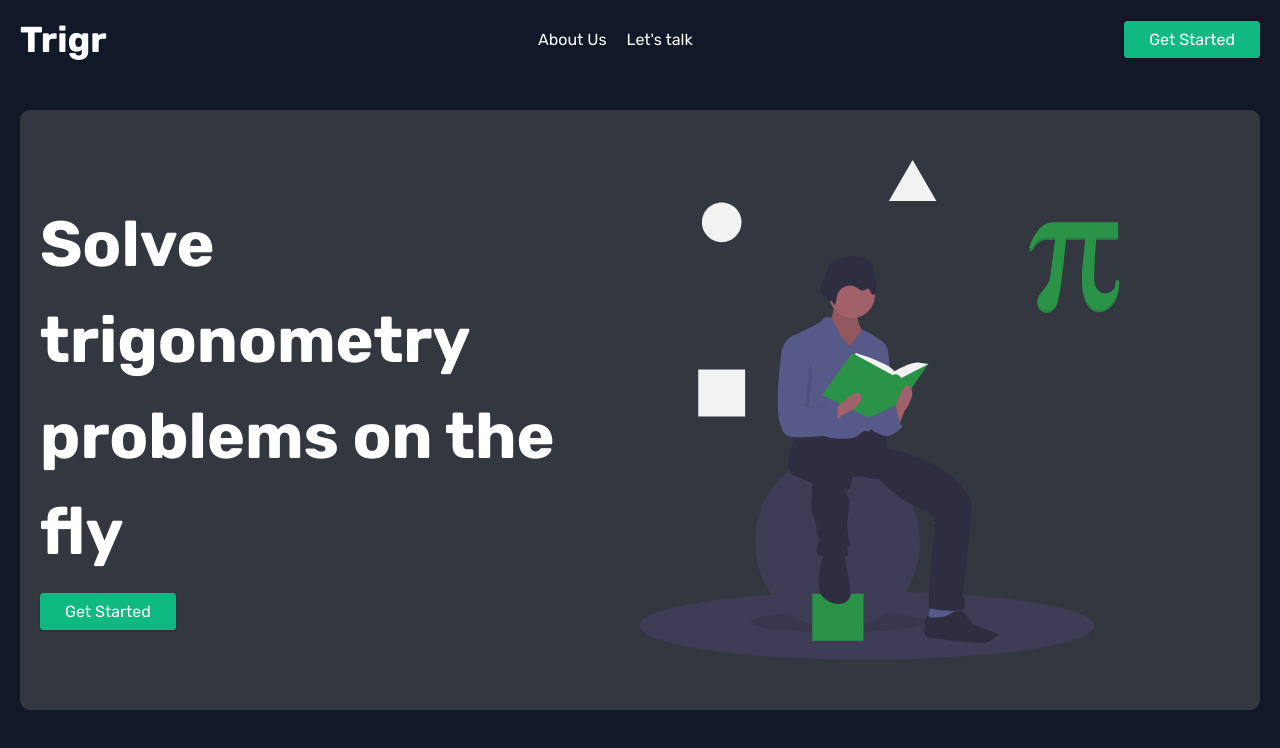
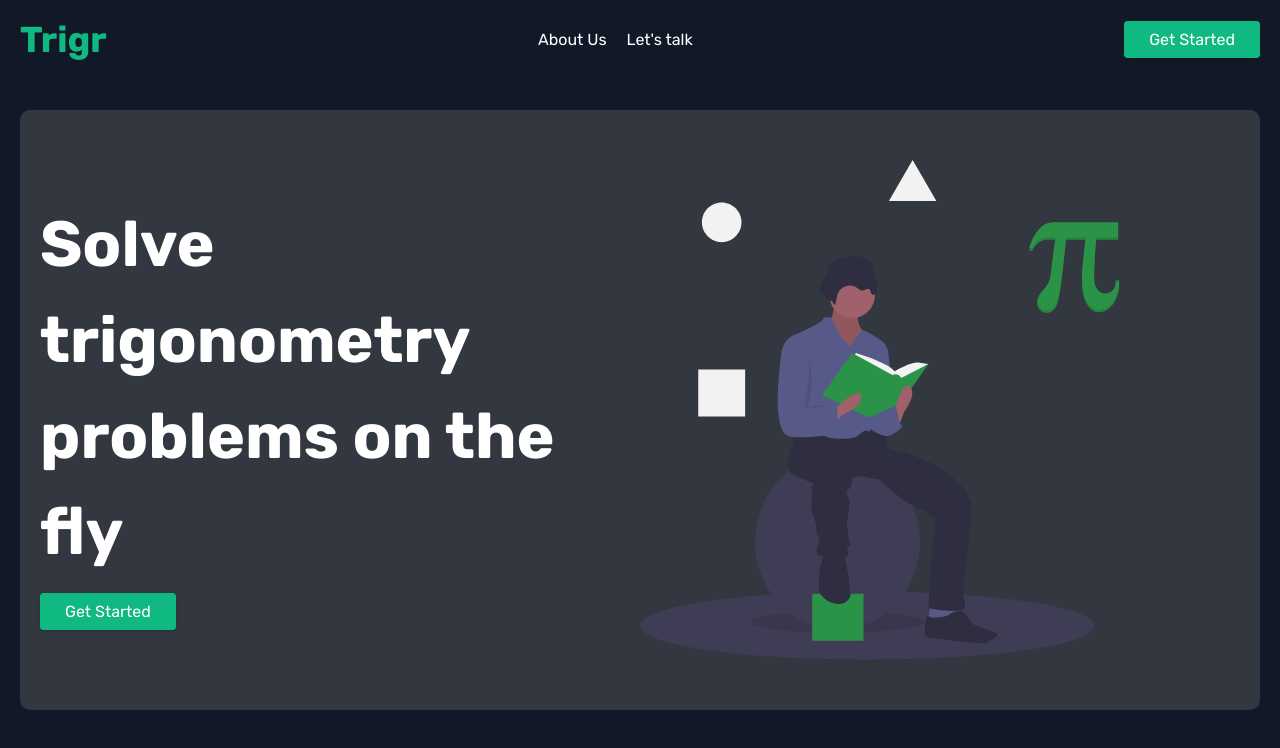
Before and after one commit to SankThomas/trigr, a React (Create React App) app: page / in a window 1280 px wide. Shown: the top 748 px of the page. Built offline with nearby package versions, Linux system fonts and the light colour scheme.

Commit message:
add activeClassName

```diff
--- a/src/components/Header.js
+++ b/src/components/Header.js
@@ -7,17 +7,23 @@ export default function Header() {
       <header className="header">
         <div className="logo">
           <h2 className="font-bold text-2xl lg:text-4xl">
-            <NavLink to="/">Trigr</NavLink>
+            <NavLink to="/" exact activeClassName="text-green-500">
+              Trigr
+            </NavLink>
           </h2>
         </div>
 
         <nav>
           <ul>
             <li>
-              <NavLink to="/about-us">About Us</NavLink>
+              <NavLink to="/about-us" activeClassName="text-green-500">
+                About Us
+              </NavLink>
             </li>
             <li>
-              <NavLink to="/contact-us">Let's talk</NavLink>
+              <NavLink to="/contact-us" activeClassName="text-green-500">
+                Let's talk
+              </NavLink>
             </li>
           </ul>
         </nav>
```
